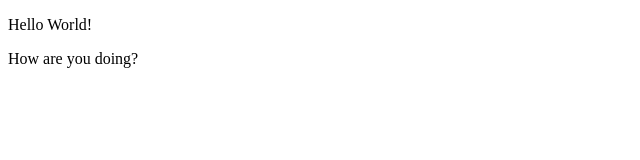
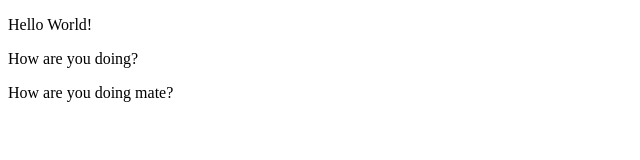
Before and after one commit to ifrah-fatima/demoRepo, a plain HTML site: page index.html in a window 1280 px wide. Shown: the whole page, without its empty margins (0-640 px from the left). Drawn offline with Linux system fonts and the light colour scheme.

Commit message:
index.html changed

```diff
--- a/index.html
+++ b/index.html
@@ -9,5 +9,6 @@
 <body>
     <p>Hello World!</p>
     <p>How are you doing?</p>
+    <p>How are you doing mate?</p>
 </body>
 </html>
```
